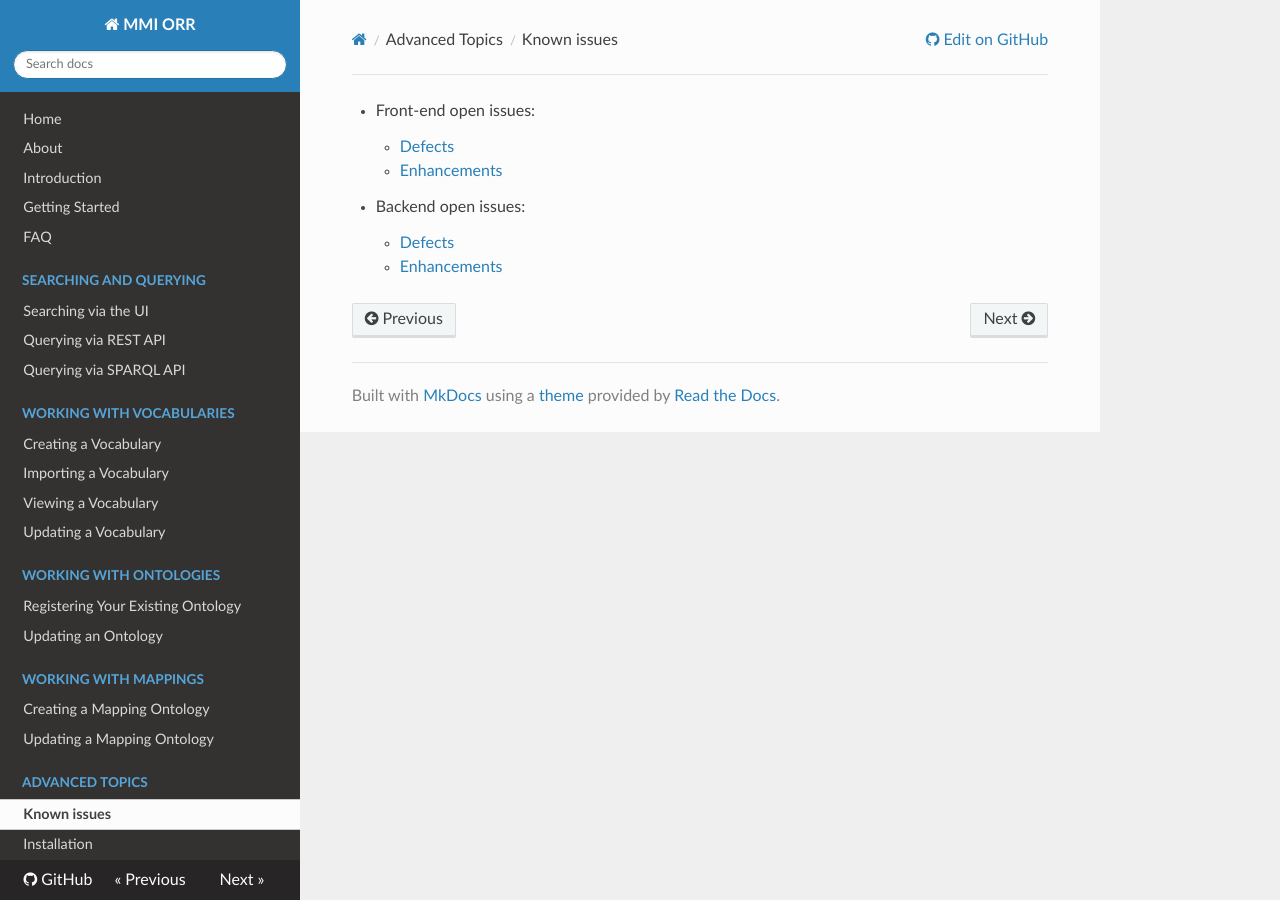
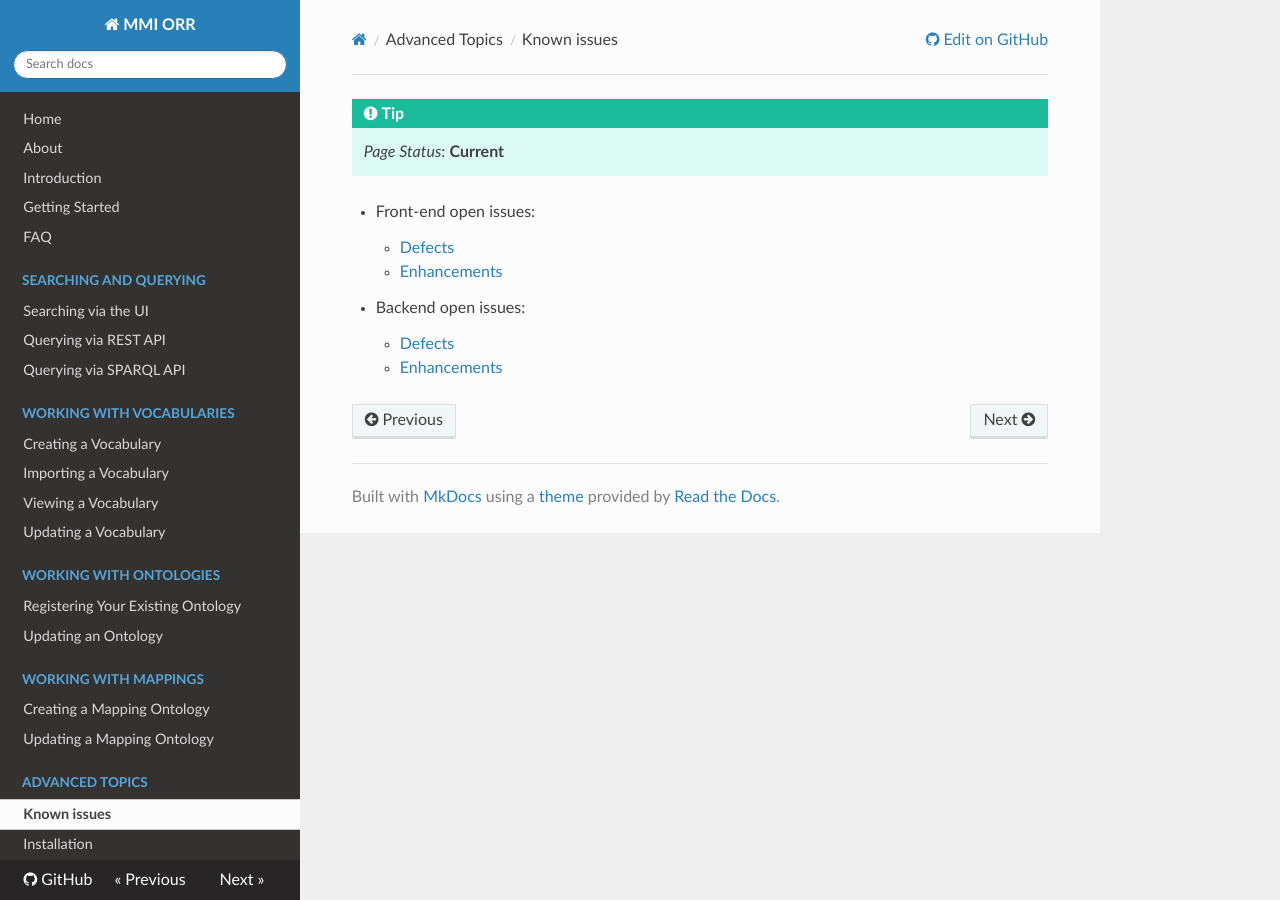
Before and after one commit to mmisw/mmiorr-docs, an MkDocs documentation site: the page built from docs/knownissues.md, in a window 1280 px wide. Built offline with MkDocs 1.6.1, drawn with Linux system fonts in a browser that asks for light colours; nearby versions of some CDN libraries; old or Windows-style settings are respelled for this version of MkDocs.

Commit message:
page status

```diff
--- a/docs/knownissues.md
+++ b/docs/knownissues.md
@@ -1,3 +1,5 @@
+!!! tip
+    _Page Status_: **Current**
 
 * Front-end open issues:
     * [Defects](https://github.com/mmisw/orr-portal/issues?q=is%3Aopen+is%3Aissue+label%3Abug)
```
